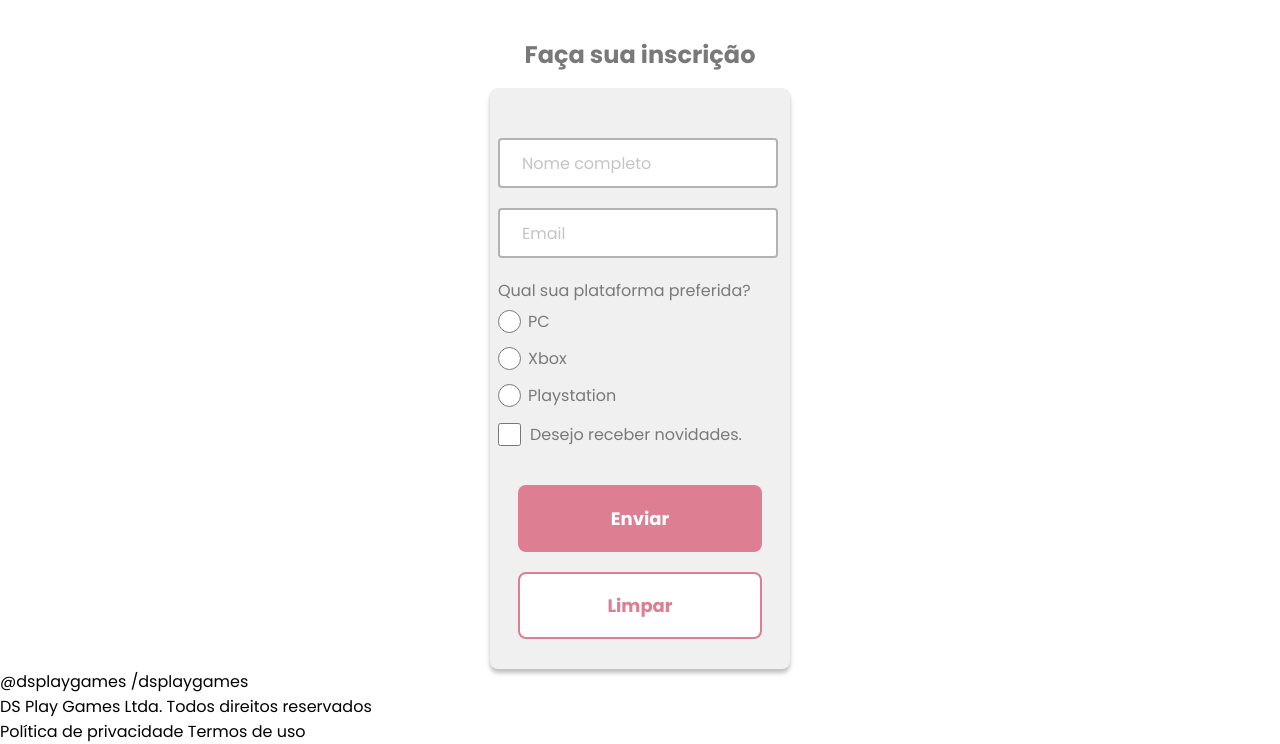
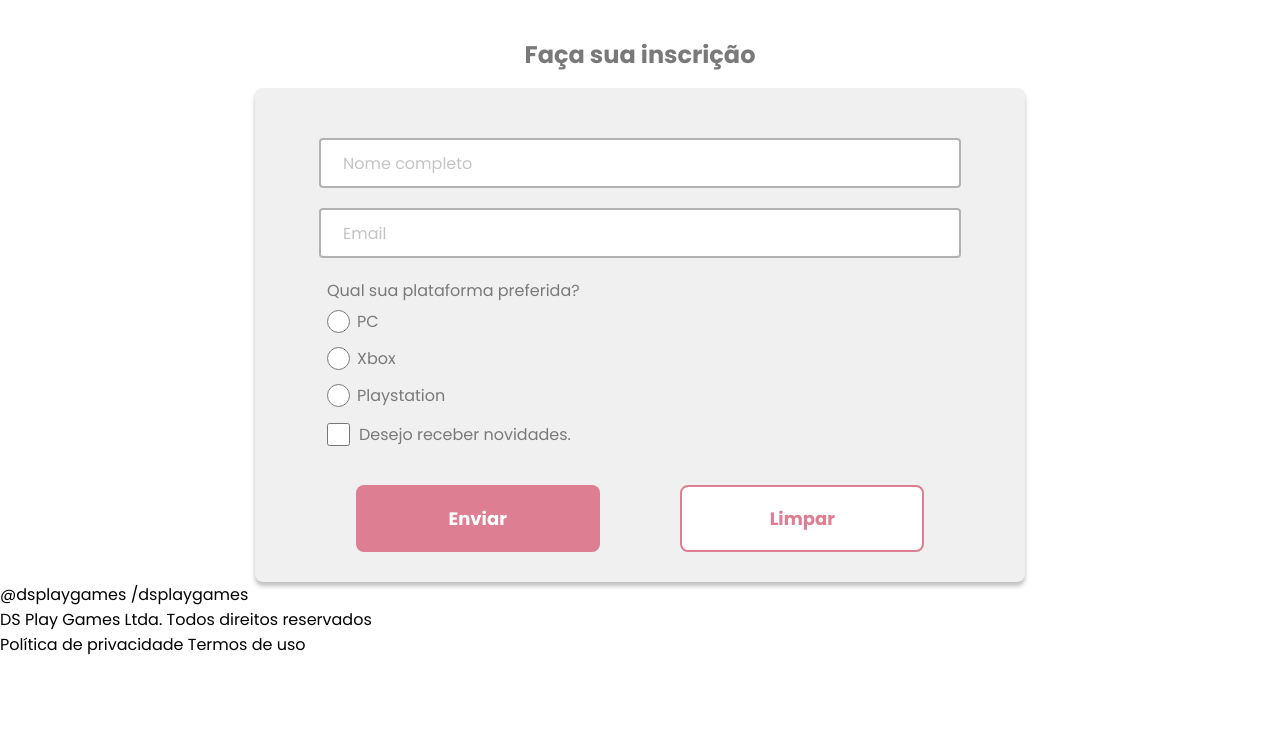
Before and after one commit to RodrigoSan1376/desafio-dsplaygames, a plain HTML site: page index.html in a window 1280 px wide. Shown: the part 1322-2066 px from the top of the page. After the commit the page ends 1979 px from the top, so only its background shows below. Drawn offline with Linux system fonts and the light colour scheme.

Commit message:
Ajustes na seção Signup

```diff
--- a/css/styles.css
+++ b/css/styles.css
@@ -193,25 +193,31 @@ a:hover {
 }
 
 .form-container {
-  display: flex;
-  flex-direction: column;
-  align-items: center;
+  margin: 0px auto;
+  max-width: 790px;
+  padding: 0px 10px;
 }
 
 .form-card {
   background-color: var(--color-light-gray);
-  width: 300px;
   padding-top: 50px;
-  padding-left: 8px;
+
   border-radius: 8px;
   box-shadow: 0px 4px 4px rgb(0, 0, 0, 0.25);
 }
 
+.form-info-input {
+  display: flex;
+  padding: 0px 12px;
+}
+
 .form-info-input input {
-  width: 280px;
+  padding-left: 22px;
+  width: 100%;
   height: 50px;
+  margin: 0px auto;
+  max-width: 642px;
   margin-bottom: 20px;
-  padding: 13px 22px;
   font-size: 16px;
   border-radius: 4px;
   border: 2px solid rgb(0, 0, 0, 0.3);
@@ -231,6 +237,10 @@ a:hover {
   margin: 7px 7px 7px 0px;
 }
 
+.platform-container {
+  padding-left: 8px;
+}
+
 .ctrl-platform-content {
   display: flex;
   align-items: center;
@@ -239,6 +249,7 @@ a:hover {
 .checkbox-field {
   display: flex;
   align-items: center;
+  padding-left: 8px;
 }
 
 .checkbox-field input {
@@ -275,8 +286,25 @@ a:hover {
   margin: 10px 0px;
 }
 
+@media (min-width: 576px) {
+  .buttons-card {
+    display: flex;
+    justify-content: space-evenly;
+  }
+}
+
 @media (max-width: 767px) {
   header li {
     display: none;
   }
 }
+
+@media (min-width: 768px) {
+  .checkbox-field {
+    padding-left: 72px;
+  }
+
+  .platform-container {
+    padding-left: 72px;
+  }
+}
--- a/index.html
+++ b/index.html
@@ -155,7 +155,7 @@
                     placeholder="Email"
                   />
                 </div>
-                <div>
+                <div class="platform-container">
                   <label for="ctrl-platform">Qual sua plataforma preferida?</label>
                   <div id="ctrl-platform">
                     <div class="ctrl-platform-content">
```
